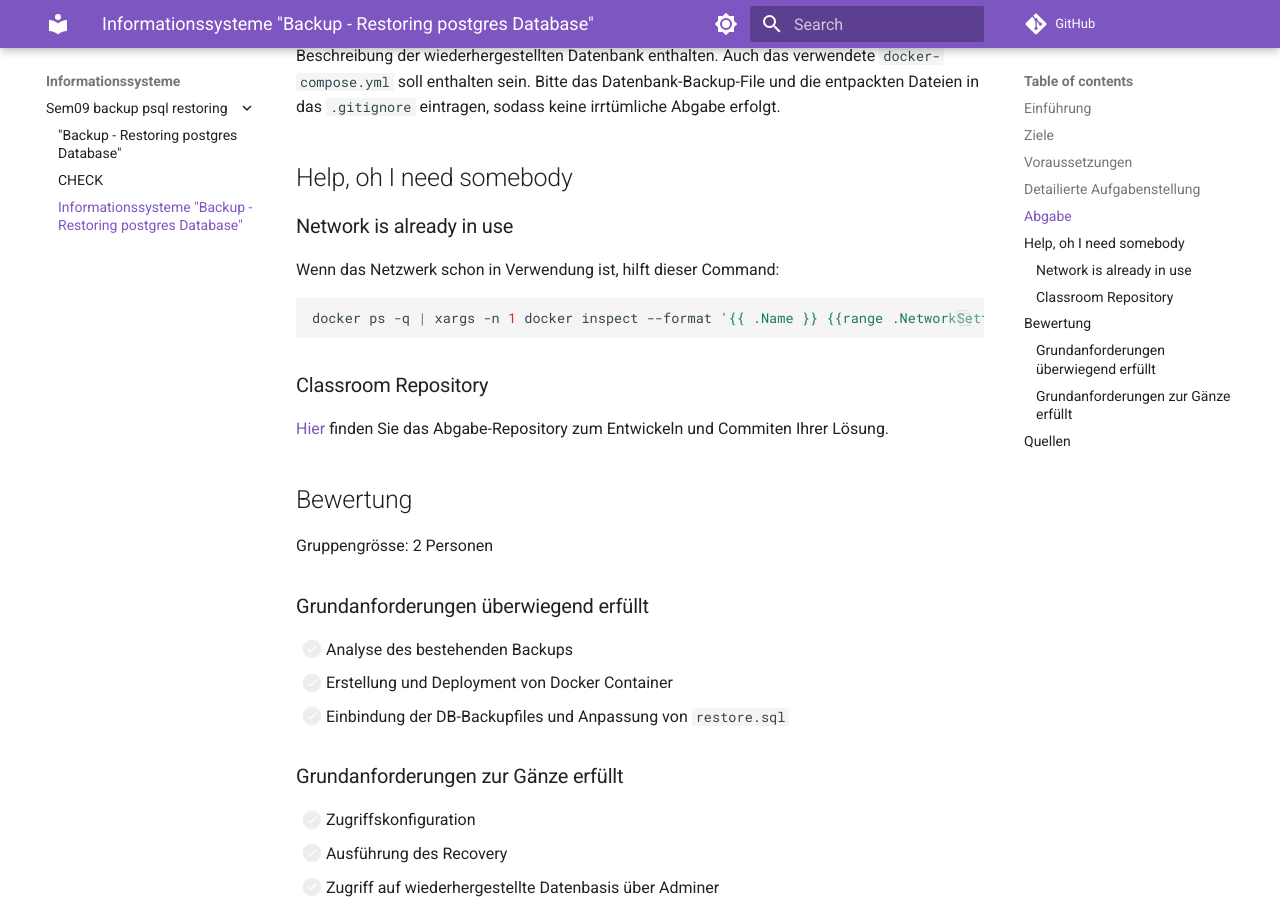
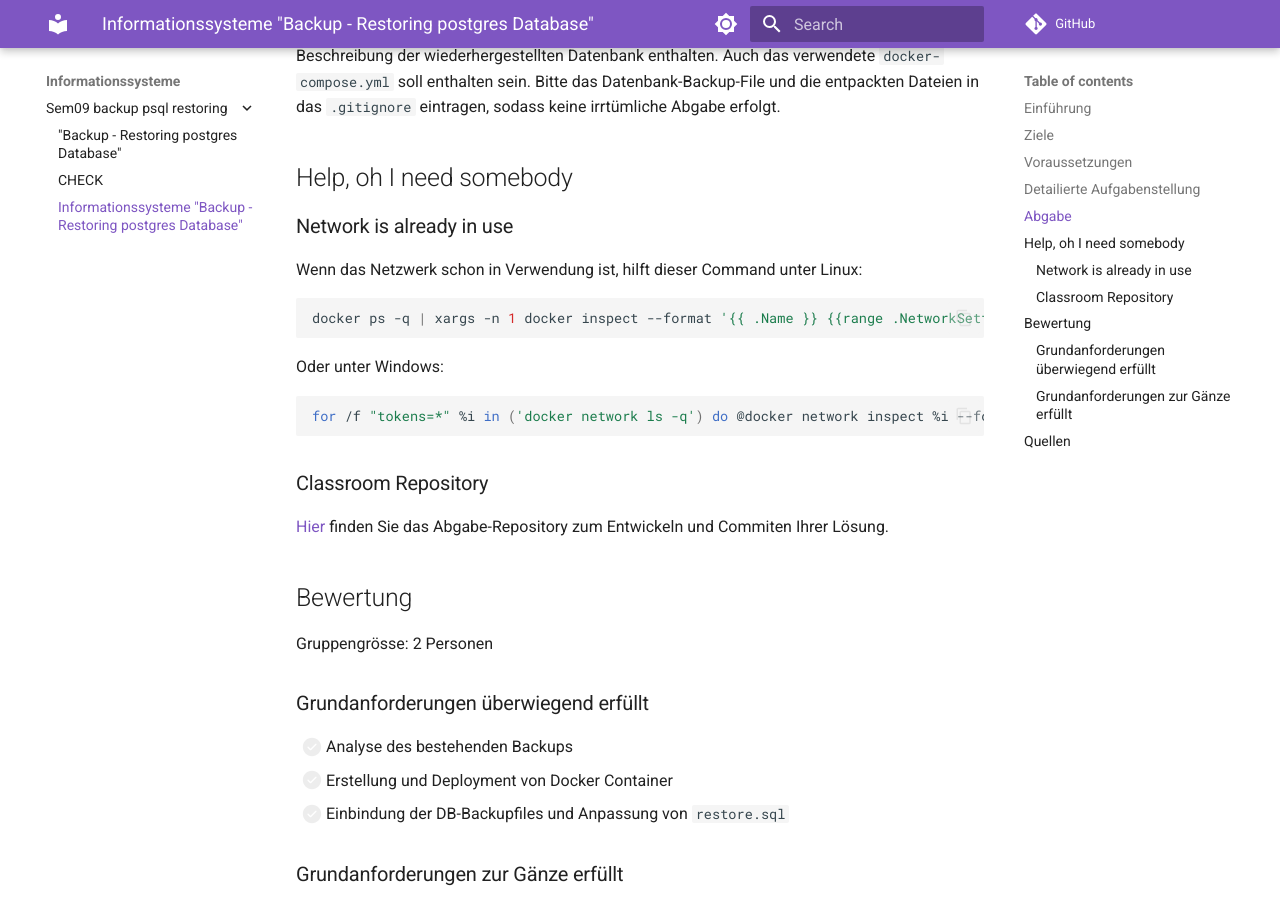
Before and after one commit to TGM-HIT/insy-exercises, an MkDocs documentation site: the page built from docs/informationssysteme_/sem09_backup_psql_restoring/TASK.md, in a window 1280 px wide and 900 px high, scrolled down 1193 px. Built offline with MkDocs 1.6.1 and Material for MkDocs 9.7.7, drawn with Linux system fonts in a browser that asks for light colours; comment, search, counter and statistics services are not loaded.

Commit message:
added windows command

````diff
--- a/docs/informationssysteme_/sem09_backup_psql_restoring/TASK.md
+++ b/docs/informationssysteme_/sem09_backup_psql_restoring/TASK.md
@@ -22,10 +22,13 @@ Im Repository soll das `README.md` die notwendigen Schritte beschreiben und eine
 
 ## Help, oh I need somebody
 ### Network is already in use
-Wenn das Netzwerk schon in Verwendung ist, hilft dieser Command:
-
+Wenn das Netzwerk schon in Verwendung ist, hilft dieser Command unter Linux:
 ```bash
 docker ps -q | xargs -n 1 docker inspect --format '{{ .Name }} {{range .NetworkSettings.Networks}} {{.IPAddress}}{{end}}' | sed 's#^/##';
+```
+Oder unter Windows:
+```sh
+for /f "tokens=*" %i in ('docker network ls -q') do @docker network inspect %i --format "{{.Name}}: {{range .IPAM.Config}}{{.Subnet}}{{end}}"
 ```
 
 ### Classroom Repository
````
